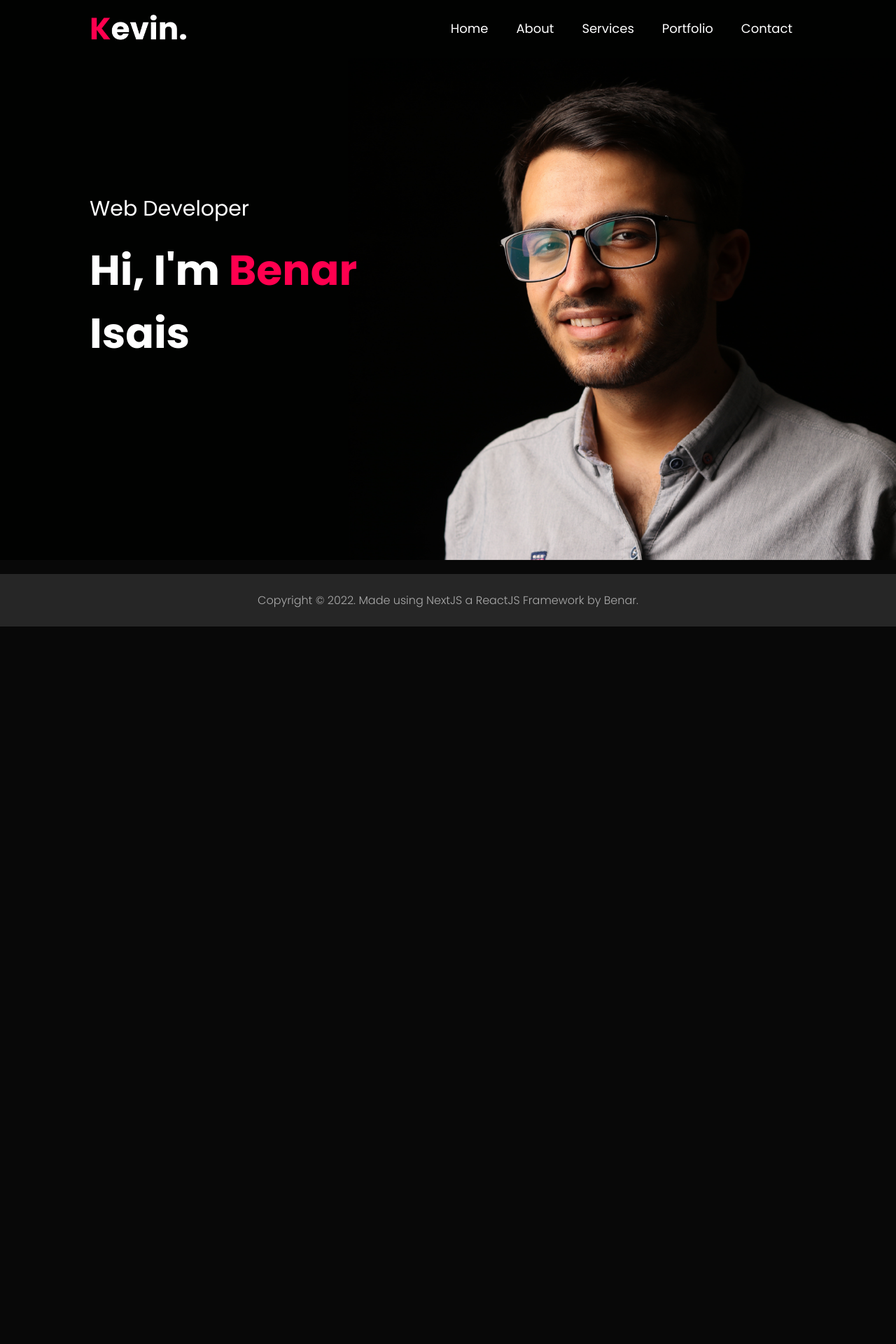
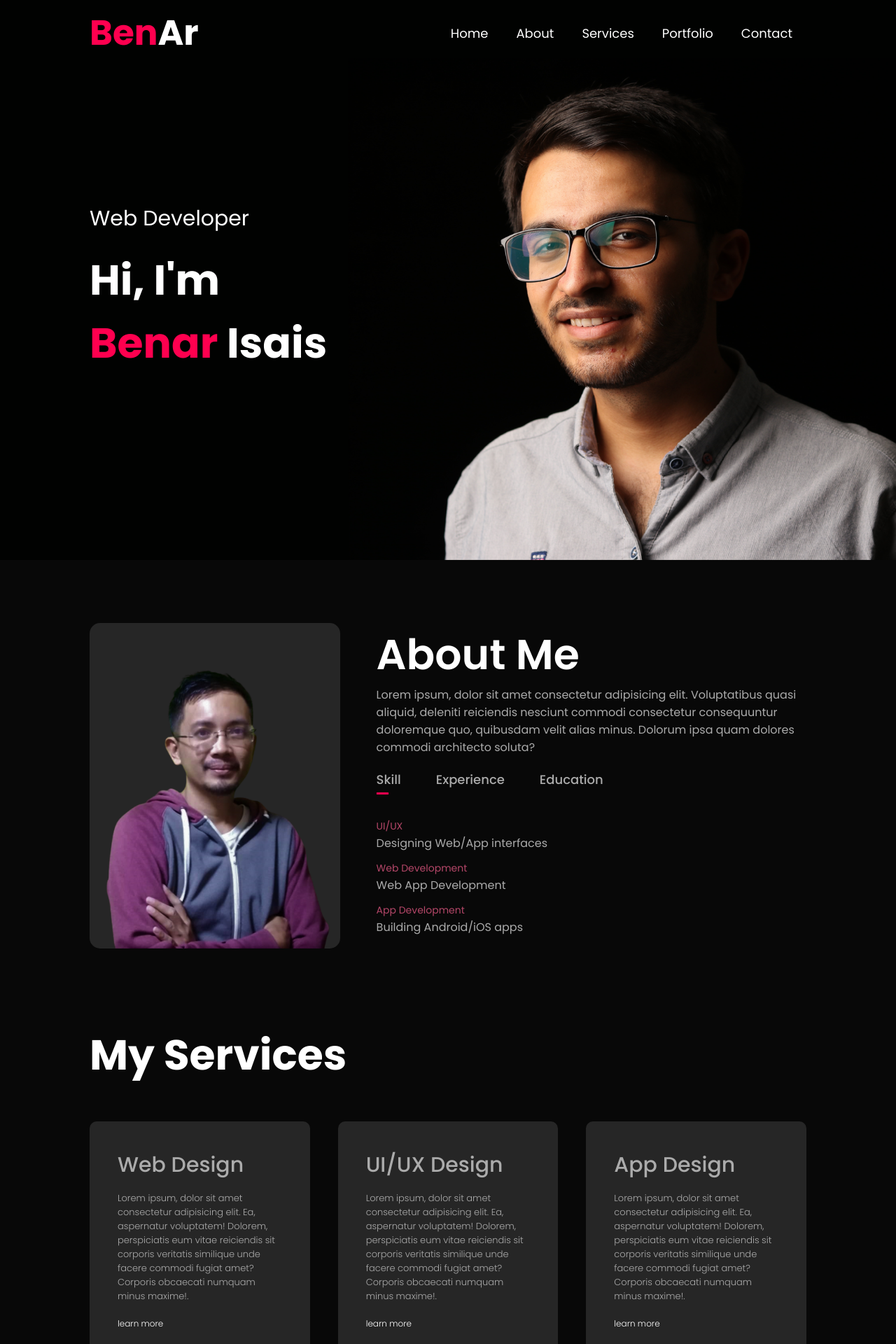
Before and after one commit to bisaisgithub/portfolio, a Next.js app: page / in a window 1280 px wide. Shown: the top 1920 px of the page at 70% size. Before the commit the page ends 895 px from the top, so only its background shows below. Built offline with nearby package versions, Linux system fonts and the light colour scheme.

Commit message:
partial pics

```diff
--- a/components/header/Header.js
+++ b/components/header/Header.js
@@ -7,7 +7,8 @@ const Header = () => {
     <header className={styles.header} id='home'>
       <div className={styles.container}>
         <nav className={styles.nav}>
-          <img className={styles.logo} src="./images/logo.png" alt="logo" />
+          <h3>Ben<span>Ar</span></h3>
+          {/* <img className={styles.logo} src="./images/logo.png" alt="logo" /> */}
           <ul
             style={{right:
               `${rightValue}px`
@@ -35,7 +36,7 @@ const Header = () => {
         </nav>
         <div className={styles.headerText}>
           <p>Web Developer</p>
-          <h1>Hi, I{`'`}m <span>Benar</span> <br/> Isais</h1>
+          <h1>Hi, I{`'`}m <br/> <span>Benar</span> Isais</h1>
         </div>
       </div>
     </header>
--- a/components/home/about.js
+++ b/components/home/about.js
@@ -22,7 +22,7 @@ const About = () => {
       <div className={styles.container}>
         <div className={styles.row}>
           <div className={styles.col1}>
-            <img src="images/user.png" alt="user" />
+            <img src="images/about2.png" alt="user" />
           </div>
           <div className={styles.col2}>
             <h2>About Me</h2>
--- a/components/home/contact.js
+++ b/components/home/contact.js
@@ -3,7 +3,7 @@ import styles from '../../styles/Home.module.scss';
 
 const Contact = () => {
   return (
-    <div className={styles.contact}>
+    <div className={styles.contact} id='contact'>
       <div className={styles.container}>
         <div className={styles.row}>
           <div className={styles.contactLeft}>
--- a/pages/index.js
+++ b/pages/index.js
@@ -18,10 +18,10 @@ export default function Home() {
         <link rel="icon" href="/favicon.ico" />
       </Head>
       <Header/>
-      {/* <About />
+      <About />
       <Services/>
-      <Portfolio /> */}
-      {/* <Contact /> */}
+      <Portfolio />
+      <Contact />
       <Footer />
       <Script src="https://kit.fontawesome.com/677d54bf0c.js" crossorigin="anonymous" />
     </div>
--- a/styles/Header.module.scss
+++ b/styles/Header.module.scss
@@ -14,6 +14,13 @@
       align-items: center;
       justify-content: space-between;
       flex-wrap: wrap;
+      h3{
+        font-size: 50px;
+        color: var(--red);
+        span{
+          color: #fff;
+        }
+      }
       .logo{
         width: 140px;
       }
--- a/styles/Home.module.scss
+++ b/styles/Home.module.scss
@@ -4,23 +4,36 @@
   color: var(--gray);
   .container{
     padding: 10px 10%;
+    overflow: hidden;
     .row{
       display: flex;
       justify-content: space-between;
       flex-wrap: wrap;
       .col1{
         flex-basis: 35%;
+        @media only screen and (max-width: 600px){
+          flex-basis: 100%;
+          margin-bottom: 30px;
+        }
         img{
           width: 100%;
           border-radius: 15px;
+          background-color: var(--gray2);
         }
       }
       .col2{
         flex-basis: 60%;
+        @media only screen and (max-width: 600px){
+          flex-basis: 100%;
+          font-size: 14px;
+        }
         h2{
           font-size: 60px;
           font-weight: 600;
           color: #fff;
+          @media only screen and (max-width: 600px){
+            font-size: 40px;
+          }
         }
         .tabTitles{
           display: flex;
@@ -43,6 +56,10 @@
             }
             &:hover:after{
               width: 100%;
+            }
+            @media only screen and (max-width: 600px){
+              font-size: 16px;
+              margin-right: 20px;
             }
           }
           .activeTabLink{
@@ -78,6 +95,9 @@
     padding: 10px 10%;
     .subTitle{
       font-size: 60px;
+      @media only screen and (max-width: 600px){
+        font-size: 40px;
+      }
     }
     .servicesList{
       display: grid;
@@ -85,7 +105,7 @@
       grid-gap: 40px;
       margin-top: 50px;
       div{
-        background: #262626;
+        background: var(--gray2);
         padding: 40px;
         font-size: 13px;
         font-weight: 300;
@@ -96,6 +116,9 @@
           color: var(--gray);
           font-weight: 500;
           margin-bottom: 15px;
+          @media only screen and (max-width: 600px){
+            font-size: 30px;
+          }
         }
         p{
           font-size: 13px;
@@ -128,6 +151,9 @@
     padding: 10px 10%;
     .subTitle{
       font-size: 60px;
+      @media only screen and (max-width: 600px){
+        font-size: 40px;
+      }
     }
     .workList{
       display: grid;
@@ -199,11 +225,18 @@
     padding: 10px 10%;
     .row{
       display: flex;
+      flex-wrap: wrap;
       .contactLeft{
         flex-basis: 35%;
+        @media only screen and (max-width: 600px){
+          flex-basis: 100%;
+        }
         .subTitle{
           color: #fff;
           font-size: 60px;
+          @media only screen and (max-width: 600px){
+            font-size: 40px;
+          }
         }
         p{
           margin-top: 30px;
@@ -234,27 +267,36 @@
         }
       }
       .contactRight{
-        flex-basis: 60%;
+        flex-basis: 65%;
+        @media only screen and (max-width: 600px){
+          flex-basis: 100%;
+        }
         form{
           width: 100%;
           input, textarea{
             width: 100%;
             border: 0;
             outline: none;
-            background: #262626;
+            background: var(--gray2);
             padding: 15px;
-            margin: 15px;
+            margin: 15px 0;
             color: #fff;
             font-size: 18px;
             border-radius: 6px;
+            @media only screen and (max-width: 600px){
+              font-size: 16px;
+            }
           }
           .btn2{
             padding: 14px 60px;
             font-size: 18px;
             margin-top: 20px;
             cursor: pointer;
-            margin-left: 15px;
+            // margin-left: 15px;
             width: fit-content;
+            @media only screen and (max-width: 600px){
+              font-size: 16px;
+            }
           }
         }
       }
@@ -264,11 +306,14 @@
 .footer{
   width: 100%;
   text-align: center;
-  padding: 25px 0;
+  padding: 25px 3px 25px 3px !important;
   background: #262626;
   font-weight: 300;
   margin-top: 20px;
   color: var(--gray);
+  @media only screen and (max-width: 600px){
+    font-size: 13px;
+  }
 }
 
 .btn{
@@ -285,4 +330,7 @@
   display: inline-block;
   text-align: center;
   background: var(--red);
+  @media only screen and (max-width: 600px){
+    margin-bottom: 0px;
+  }
 }
--- a/styles/globals.css
+++ b/styles/globals.css
@@ -4,6 +4,7 @@
   --font: #fff;
   --red: #ff004f;
   --gray: #ababab;
+  --gray2: #262626;
   --pink: #b54769;
 }
 
@@ -13,6 +14,9 @@
   font-family: "Poppins", sans-serif;
   box-sizing: border-box;
 }
+html{
+  scroll-behavior: smooth;
+}
 body {
   background-color: var(--bg);
   color: var(--font);
```
Also changed, not shown: public/images/about.png (added), public/images/about2.png (added).
